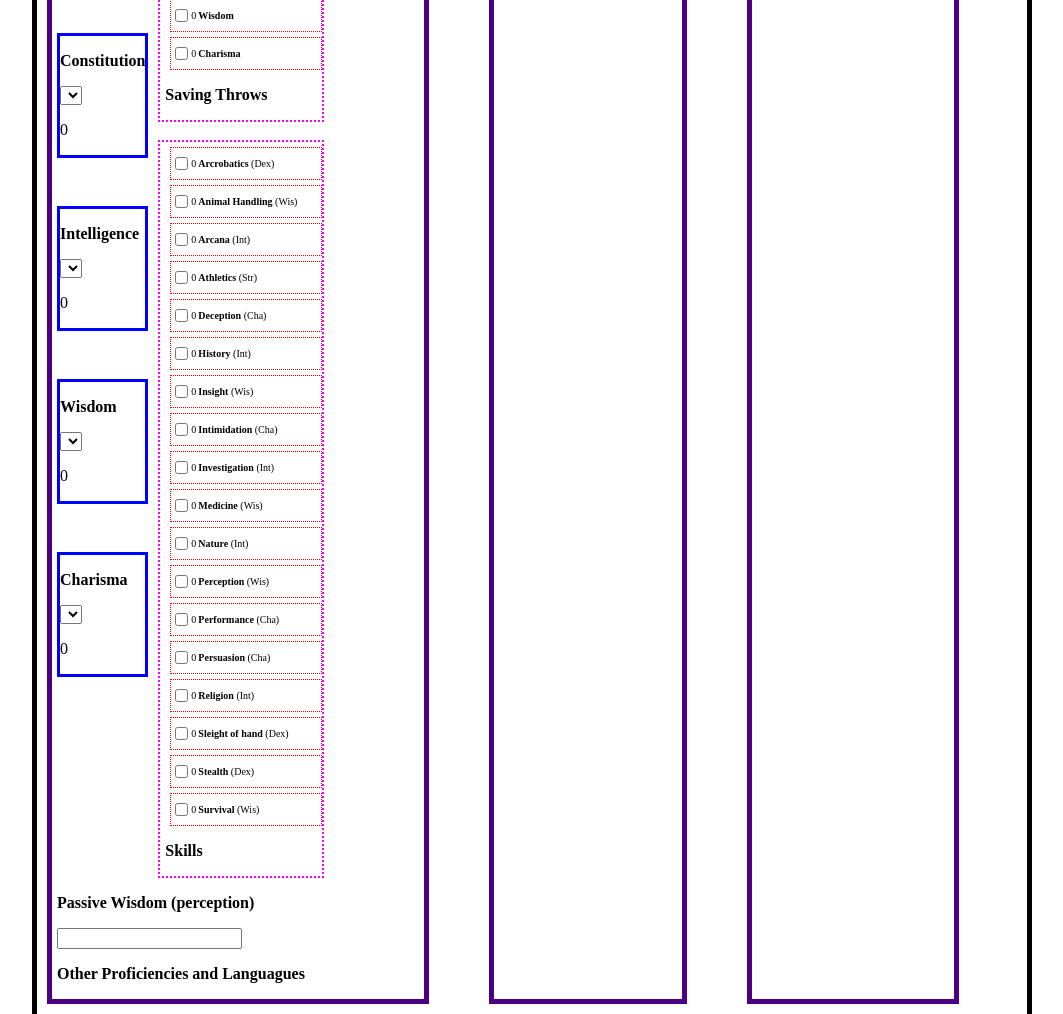
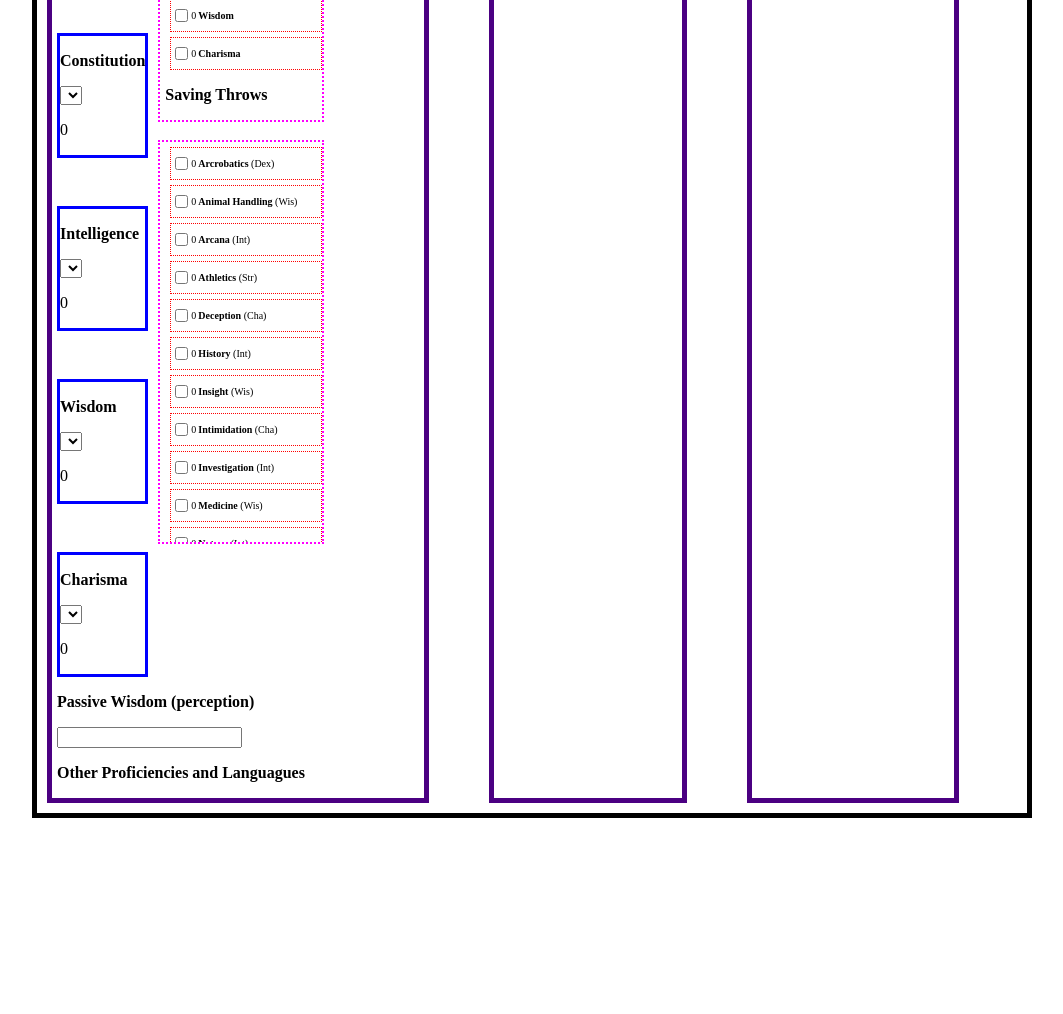
Before and after one commit to consequence-of-the-observer/character-creator, a plain HTML site: page index.html in a window 1280 px wide. Shown: the part 614-1628 px from the top of the page, without its empty margins (176-1239 px from the left). After the commit the page ends 1440 px from the top, so only its background shows below. Drawn offline with Linux system fonts and the light colour scheme.

Commit message:
overflow experiment

```diff
--- a/style.css
+++ b/style.css
@@ -105,6 +105,8 @@ body {
 #skills {
     margin-left: 10px;
     border: 2px dotted magenta;
+    height: 400px;
+    overflow: scroll;
 }
 
 .section_title {
```
